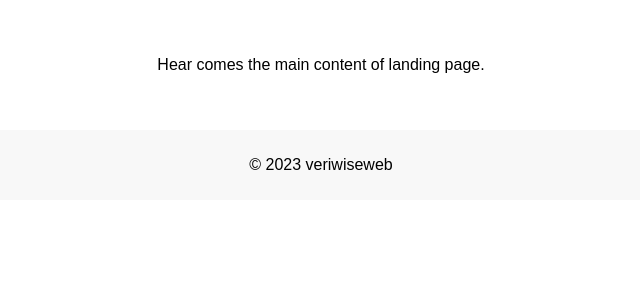
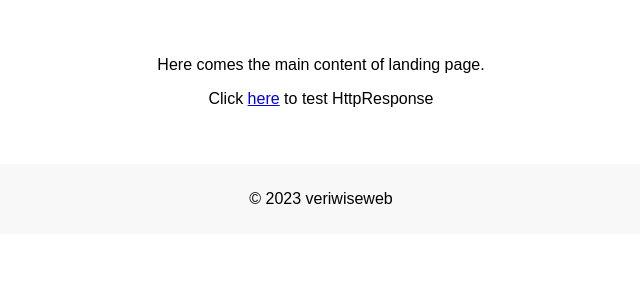
Before and after one commit to NB1355/PP5, a Django app: page / in a window 1280 px wide. Shown: the part 200-500 px from the top of the page, without its empty margins (319-959 px from the left). Run offline with Django 3.2, Linux system fonts and the light colour scheme.

Commit message:
TST reading from pages/views.py ; test_landing

```diff
--- a/pages/templates/landing_page.html
+++ b/pages/templates/landing_page.html
@@ -1,5 +1,6 @@
 <!DOCTYPE html>
 <html lang="en">
+
 <head>
     <meta charset="UTF-8">
     <meta name="viewport" content="width=device-width, initial-scale=1.0">
@@ -29,16 +30,20 @@
     </style>
     <title>Your Landing Page</title>
 </head>
+
 <body>
     <header>
         <h1>Welcome to Our Landing Page</h1>
     </header>
     <section class="main-content">
-        <p>Hear comes the main content of landing page.</p>
+        <p>Here comes the main content of landing page.</p>
+        <b></b>
+        <p> Click <a href="../test/">here</a> to test HttpResponse </p>
+    </section>
 
-    </section>
     <footer>
         <p>&copy; 2023 veriwiseweb</p>
     </footer>
 </body>
+
 </html>
--- a/pages/views.py
+++ b/pages/views.py
@@ -2,4 +2,4 @@ from django.shortcuts import render, HttpResponse
 
 # Create your views here.
 def test_landing(request):
-    return HttpResponse("Test the landing page setup!")
+    return HttpResponse("Test for Httpresponce !")
--- a/veriwiseweb/urls.py
+++ b/veriwiseweb/urls.py
@@ -15,9 +15,10 @@ Including another URLconf
 """
 from django.contrib import admin
 from django.urls import path, include
-# from pages.views import test_landing
+from pages.views import test_landing
 
 urlpatterns = [
     path('admin/', admin.site.urls),
+    path('test/', test_landing, name = ''),
     path('', include('pages.urls')),
 ]
```
